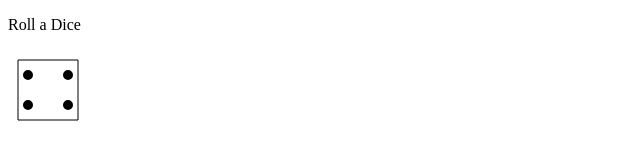
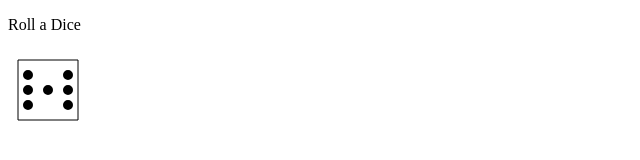
Before and after one commit to lingpri/rolladice, a plain HTML site: page index.html in a window 1280 px wide. Shown: the full height of the page, 0-640 px from the left. Drawn offline with Linux system fonts and the light colour scheme.

Commit message:
Generated a dice with 7 points

```diff
--- a/index.html
+++ b/index.html
@@ -6,61 +6,94 @@
 </head>
 
 
-<body onload="generate4Dice()">
+<body onload="generateAllDices()">
 
 
 
 <p> Roll a Dice </p>
 
-<canvas id="dice" width="200" height="200">
+<canvas id="dice" width="600" height="600">
 
 
 </canvas>
 
 <script type="text/javascript">
 
-			function generate4Dice()  {
+
+			function generateAllDices() {
+				makeRectangle();
+				generateDice();
+
+			}
+
+			function makeRectangle() {
+
+				  var x = 10;
+				  var y = 10;
+
+
+				var canvas = document.getElementById('dice');
+				if (canvas.getContext){
+					    var ctx = canvas.getContext('2d');
+					    var rectangle = new Path2D();
+					    rectangle.rect(x,y, 60,60);
+					    ctx.stroke(rectangle);
+				}
+
+			}
+
+			function generateDice()  {
 
 				var canvas = document.getElementById('dice');
 
 				if (canvas.getContext){
 
 				    var ctx = canvas.getContext('2d');
-				    var rectangle = new Path2D();
-				    rectangle.rect(10, 10, 60, 60);
 
 				    var circle = new Path2D();
 
 				    //top left circle
-				    circle.moveTo(25,25);
+				    circle.moveTo(20,25);
 				    circle.arc(20,25,5,0,Math.PI*2,true);
 
+				     //middle left circle
+				    circle.moveTo(20,40);
+				    circle.arc(20,40,5,0,Math.PI*2,true);
 
-				    //top right circle
+				     //middle left circle
+				    circle.moveTo(40,40);
+				    circle.arc(40,40,5,0,Math.PI*2,true);
+
+
+
+	  		        //bottom left circle
+				    //
+				    circle.moveTo(20,55);
+    				circle.arc(20,55,5,0,Math.PI*2,true);
+
+    				//top right circle
 				    //
 				    circle.moveTo(65,25);
 				    circle.arc(60,25,5,0,Math.PI*2,true);
 
-	  		        //bottom left circle
-				    //
-				    circle.moveTo(35,55);
-    				circle.arc(20,55,5,0,Math.PI*2,true);
+
+				    //middle right circle
+				     circle.moveTo(65,40);
+				     circle.arc(60,40,5,0,Math.PI*2,true);
 
 				    //bottom right circle
 				    //
 				    circle.moveTo(65,55);
 				    circle.arc(60,55,5,0,Math.PI*2,true);
 
-				    ctx.stroke(rectangle);
+				    //ctx.stroke(rectangle);
 				    ctx.fill(circle);
   				}
 
+			}
 
-			}
 
 </script>
 
-
-
 </body>
 </html>
```
